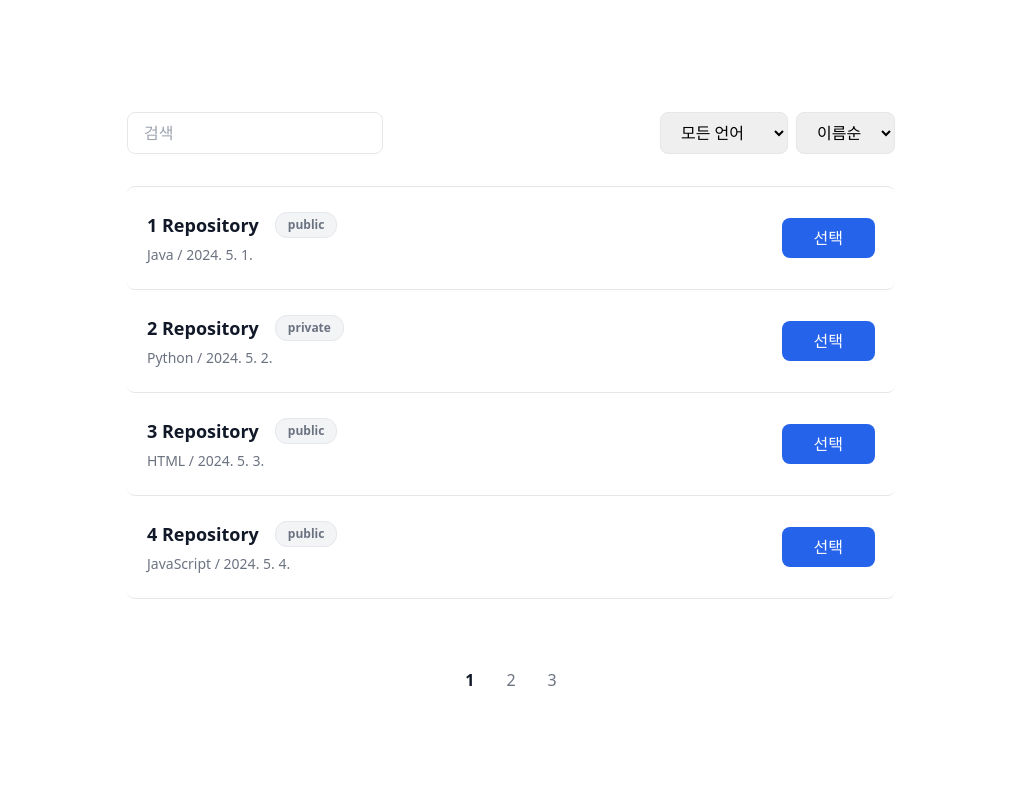
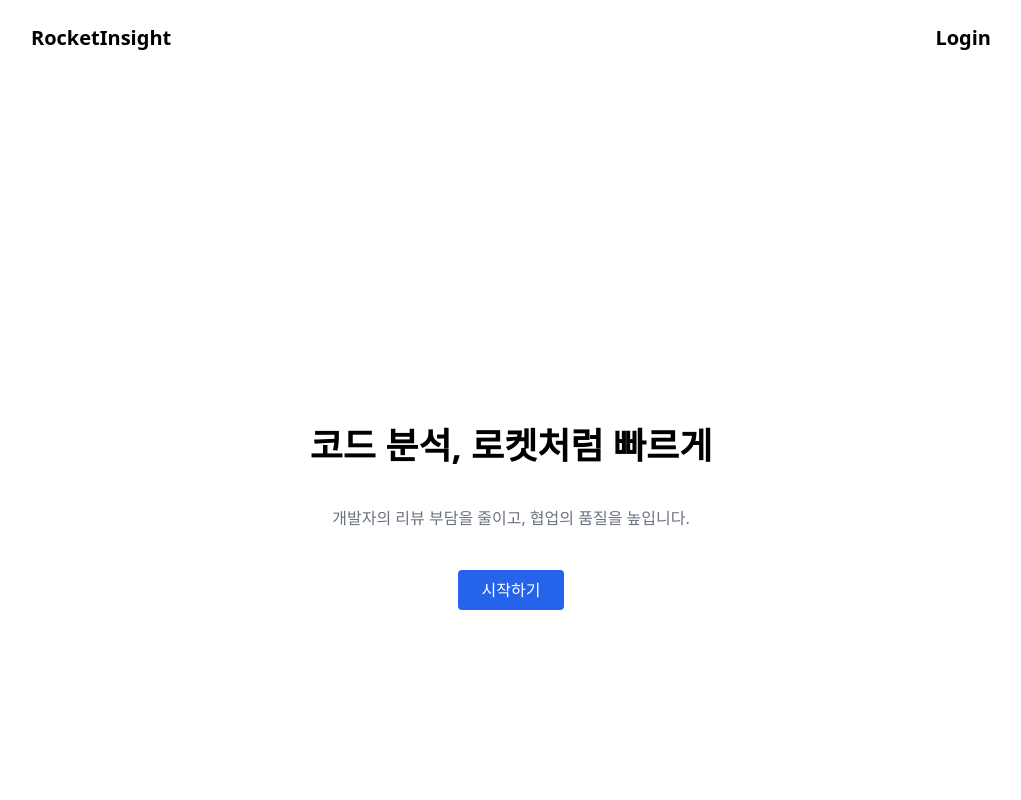
Before and after one commit to roketbangjeongsik/final_project_front, a React (Vite) app: page / in a window 1280 px wide. Shown: the top 800 px of the page, without its empty margins (129-1150 px from the left). Built offline with nearby package versions, Linux system fonts and the light colour scheme.

Commit message:
[feat] react-router-dom 적용 및 라우트 기본 설정
- react-router-dom 의존성 설치
- 라우팅 추가 및 초기 설정

```diff
--- a/package.json
+++ b/package.json
@@ -11,7 +11,8 @@
   },
   "dependencies": {
     "react": "^19.1.0",
-    "react-dom": "^19.1.0"
+    "react-dom": "^19.1.0",
+    "react-router-dom": "^7.6.1"
   },
   "devDependencies": {
     "@eslint/js": "^9.25.0",
--- a/src/App.tsx
+++ b/src/App.tsx
@@ -1,8 +1,16 @@
+import { Routes, Route } from 'react-router-dom';
 import MainPage from './pages/Mainpage';
 import { RepositoryPage } from './pages/RepositoryPage';
+import { FilePage } from './pages/FilePage';
 
 function App() {
-  return <RepositoryPage />;
+  return (
+    <Routes>
+      <Route path="/" element={<MainPage />} />
+      <Route path="/repo" element={<RepositoryPage />} />
+      <Route path="/file" element={<FilePage />} />
+    </Routes>
+  );
 }
 
 export default App;
--- a/src/main.tsx
+++ b/src/main.tsx
@@ -1,10 +1,14 @@
 import { StrictMode } from 'react';
 import { createRoot } from 'react-dom/client';
+import { BrowserRouter } from 'react-router-dom';
+
 import './index.css';
 import App from './App.tsx';
 
 createRoot(document.getElementById('root')!).render(
   <StrictMode>
-    <App />
+    <BrowserRouter>
+      <App />
+    </BrowserRouter>
   </StrictMode>
 );
```
Also changed, not shown: 1 other file (tests, documents, lock files or other folders).
